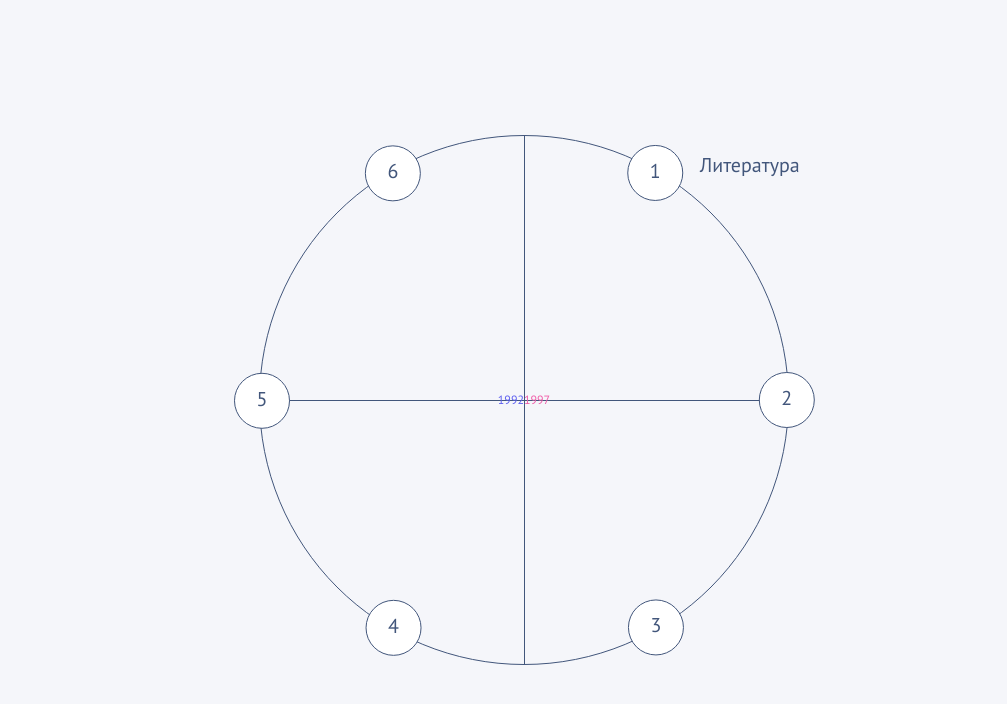
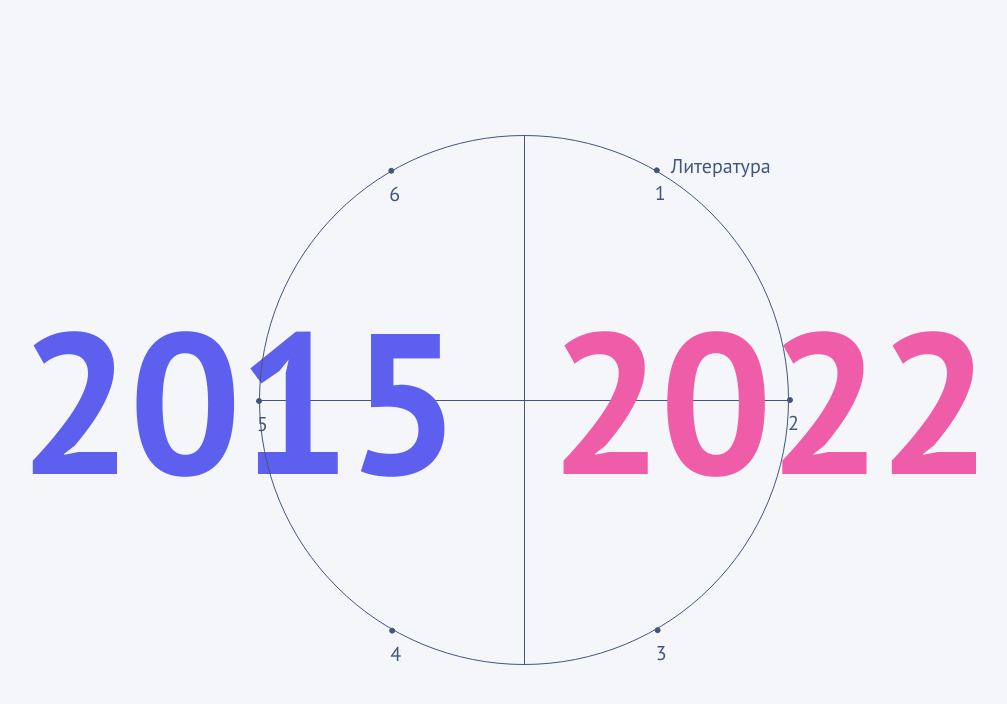
Before and after one commit to yuriyvyatkin/historical-dates, a React (Create React App) app: page / in a window 1280 px wide. Shown: the top 704 px of the page, without its empty margins (116-1123 px from the left). Built offline with nearby package versions, Linux system fonts and the light colour scheme.

Commit message:
Update prototype of time-intervals slider, refactor SCSS, add events for time points

```diff
--- a/package.json
+++ b/package.json
@@ -36,6 +36,7 @@
     ]
   },
   "devDependencies": {
+    "@babel/plugin-proposal-private-property-in-object": "^7.21.0",
     "@types/node": "^20.3.1",
     "@types/react": "^18.2.13",
     "@types/react-dom": "^18.2.6",
--- a/src/App.tsx
+++ b/src/App.tsx
@@ -1,36 +1,71 @@
-import React, { useState, useEffect } from 'react';
+import React, { useState, useEffect, useRef } from 'react';
 import MySwiper from './MySwiper';
 
 function App() {
+  const activePointNumberRef = useRef<HTMLElement | null>(null);
+  // const activePointRef = useRef<HTMLElement | null>(null);
+
+  window.addEventListener('mousemove', checkMousePosition);
+
+  function checkMousePosition(e: MouseEvent): void {
+    const overlapped = document.elementsFromPoint(e.pageX, e.pageY);
+
+    const included = overlapped.find((el) => el.classList.contains('point-number'));
+
+    if (included && activePointNumberRef.current === null) {
+      activePointNumberRef.current = included as HTMLElement;
+      // activePointRef.current = activePointNumberRef.current?.offsetParent as HTMLElement;
+
+      activePointNumberRef.current.classList.add('point-number_hovered');
+
+      // console.log(activePointNumberRef.current.innerHTML);
+      // console.log(activePointRef.current);
+    }
+
+    if (!included && activePointNumberRef.current !== null) {
+      activePointNumberRef.current?.classList.remove('point-number_hovered');
+
+      activePointNumberRef.current = null;
+      // activePointRef.current = null;
+    }
+  }
+
   return (
+    <>
       <div className="App">
-      <div className="time-intervals">
+        <div
+          className="time-intervals"
+        >
           <div className="time-intervals__interval">
-          <span className="interval__start-year">1992</span>
-          <span className="interval__final-year">1997</span>
+            <span className="interval__start-year">2015</span>
+            &nbsp;&nbsp;
+            <span className="interval__final-year">2022</span>
           </div>
           <div className="time-intervals__point point1" data-label="Литература">
-          <span className="point__number">1</span>
+            <span className="point-number">1</span>
           </div>
           <div className="time-intervals__point point2">
-          <span className="point__number">2</span>
+            <span className="point-number">2</span>
           </div>
           <div className="time-intervals__point point3">
-          <span className="point__number">3</span>
+            <span className="point-number">3</span>
           </div>
           <div className="time-intervals__point point4">
-          <span className="point__number">4</span>
+            <span className="point-number">4</span>
           </div>
           <div className="time-intervals__point point5">
-          <span className="point__number">5</span>
+            <span className="point-number">5</span>
           </div>
           <div className="time-intervals__point point6">
-          <span className="point__number">6</span>
+            <span className="point-number">6</span>
           </div>
         </div>
 
         {/* <MySwiper /> */}
       </div>
+
+      {window.removeEventListener("mousemove", checkMousePosition)}
+    </>
   );
 }
 
--- a/src/assets/styles/_colors.scss
+++ b/src/assets/styles/_colors.scss
@@ -1,5 +1,5 @@
 $white: hsl(0, 0%, 100%);
-$gray: hsl(228, 29%, 97%);
+$gray: hsl(228, 33%, 97%);
 $blue: hsl(219, 84%, 58%);
 $dark-blue: hsl(219, 30%, 37%);
 $violet-blue: hsl(239, 82%, 65%);
--- a/src/assets/styles/blocks/historical-dates/_time-intervals.scss
+++ b/src/assets/styles/blocks/historical-dates/_time-intervals.scss
@@ -3,28 +3,23 @@
 
   width: 530px;
   height: 530px;
-  border: 1px solid $dark-blue;
-  border-radius: 50%;
 
   text-align: center;
 
-  background-color: $gray;
-}
-
-.time-intervals::before {
+  &::before {
     content: '';
     position: absolute;
-  top: 50%;
+    z-index: 1;
 
     width: 100%;
-  height: 1px;
-
-  background-color: $dark-blue;
+    height: 100%;
+    border: 1px solid $dark-blue;
+    border-radius: 50%;
 
     transform: translateX(-50%);
   }
 
-.time-intervals::after {
+  &::after {
     content: '';
     position: absolute;
 
@@ -34,100 +29,38 @@
     background-color: $dark-blue;
   }
 
-.time-intervals__point {
-  position: absolute;
-  top: -5%;
-  left: -5%;
+  &__interval {
+    @include pt-sans-bold-font;
+    $leftShift: 240px;
 
-  width: 110%;
-  height: 110%;
-}
-
-.time-intervals__point .point__number {
-  display: inline-block;
-  vertical-align: middle;
-
-  width: 56px;
-  height: 56px;
-  border: 1px solid $dark-blue;
-  border-radius: 50%;
-
-  line-height: 50px;
-
-  background-color: $white;
-}
-
-.time-intervals__point::after {
-  content: attr(data-label);
-  position: absolute;
-  top: -7%;
-
-  transform: rotate(-30deg);
-}
-
-.point1 {
-  transform: rotate(30deg);
-}
-
-.point1 .point__number {
-  transform: rotate(-30deg);
-}
-
-.point2 {
-  transform: rotate(90deg);
-}
-
-.point2 .point__number {
-  transform: rotate(-90deg);
-}
-
-.point3 {
-  transform: rotate(150deg);
-}
-
-.point3 .point__number {
-  transform: rotate(-150deg);
-}
-
-.point4 {
-  transform: rotate(210deg);
-}
-
-.point4 .point__number {
-  transform: rotate(-210deg);
-}
-
-.point5 {
-  transform: rotate(270deg);
-}
-
-.point5 .point__number {
-  transform: rotate(-270deg);
-}
-
-.point6 {
-  transform: rotate(330deg);
-}
-
-.point6 .point__number {
-  transform: rotate(-330deg);
-}
-
-.time-intervals__interval {
     position: absolute;
     top: 50%;
     right: 0;
     left: 0;
 
-  margin-right: -20px;
-  margin-left: -20px;
+    margin-left: -$leftShift;
 
-  font-size: 12px;
+    font-size: 200px;
+    letter-spacing: -4px;
 
     transform: translateY(-50%);
+
+    &::before {
+      content: '';
+      position: absolute;
+      top: 50%;
+      z-index: -1;
+
+      width: calc(100% - $leftShift);
+      height: 1px;
+
+      background-color: $dark-blue;
+
+      transform: translateX($leftShift);
     }
 
-.interval__start-year {
+    & .interval {
+      &__start-year {
         height: 20px;
 
         line-height: 20px;
@@ -135,10 +68,111 @@
         color: $violet-blue;
       }
 
-.interval__final-year {
+      &__final-year {
         height: 20px;
 
         line-height: 20px;
 
         color: $pink;
       }
+    }
+  }
+
+  &__point {
+    position: absolute;
+    top: -3.3%;
+    left: -3.3%;
+    z-index: 2;
+
+    width: 106.6%;
+    height: 106.6%;
+
+    &::after {
+      content: attr(data-label);
+      position: absolute;
+      top: -6%;
+
+      transform: rotate(-30deg);
+    }
+
+    & .point {
+      cursor: pointer;
+
+      &-number {
+        display: inline-block;
+        vertical-align: middle;
+
+        width: 6px;
+        height: 6px;
+        border: 1px solid $dark-blue;
+        border-radius: 50%;
+
+        line-height: 50px;
+
+        background-color: $dark-blue;
+      }
+
+      &-number_hovered {
+        width: 56px;
+        height: 56px;
+
+        background-color: $dark-blue;
+      }
+    }
+  }
+
+  & .point1 {
+    $degree: 30deg;
+    z-index: 3;
+
+    transform: rotate($degree);
+    & .point-number {
+      transform: rotate(-$degree);
+    }
+  }
+
+  & .point2 {
+    $degree: 90deg;
+
+    transform: rotate($degree);
+    & .point-number {
+      transform: rotate(-$degree);
+    }
+  }
+
+  & .point3 {
+    $degree: 150deg;
+
+    transform: rotate($degree);
+    & .point-number {
+      transform: rotate(-$degree);
+    }
+  }
+
+  & .point4 {
+    $degree: 210deg;
+
+    transform: rotate($degree);
+    & .point-number {
+      transform: rotate(-$degree);
+    }
+  }
+
+  & .point5 {
+    $degree: 270deg;
+
+    transform: rotate($degree);
+    & .point-number {
+      transform: rotate(-$degree);
+    }
+  }
+
+  & .point6 {
+    $degree: 330deg;
+
+    transform: rotate($degree);
+    & .point-number {
+      transform: rotate(-$degree);
+    }
+  }
+}
```
Also changed, not shown: 1 other file (tests, documents, lock files or other folders). Lines whose indentation alone changed are shown as unchanged.
